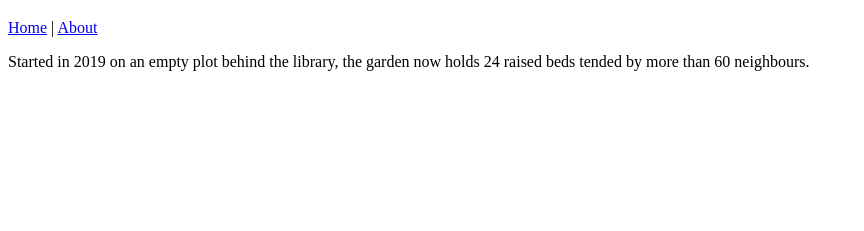
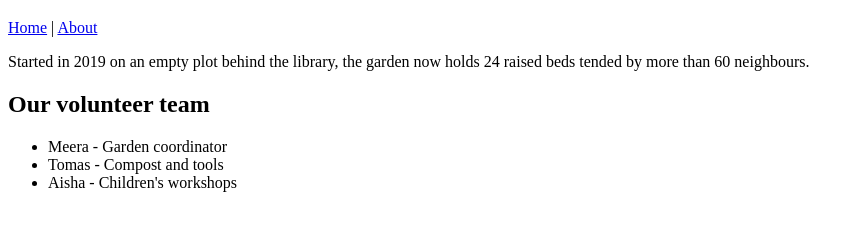
Before and after one commit to Raghavendra1729-cell/community-garden-git-assignment, a plain HTML site: page about.html in a window 1280 px wide. Shown: the part 61-292 px from the top of the page, without its empty margins (0-864 px from the left). Drawn offline with Linux system fonts and the light colour scheme.

Commit message:
Add volunteer team section to about page

```diff
--- a/about.html
+++ b/about.html
@@ -16,6 +16,12 @@
   <main>
     <p>Started in 2019 on an empty plot behind the library, the garden now
        holds 24 raised beds tended by more than 60 neighbours.</p>
+    <h2>Our volunteer team</h2>
+    <ul>
+      <li>Meera - Garden coordinator</li>
+      <li>Tomas - Compost and tools</li>
+      <li>Aisha - Children's workshops</li>
+    </ul>
   </main>
 </body>
 </html>
```
